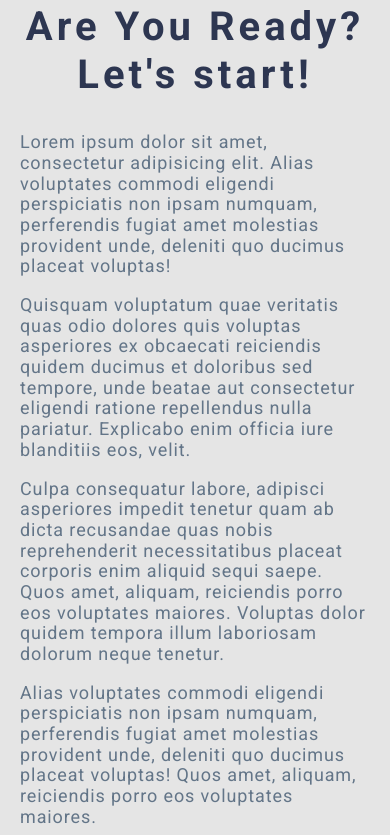
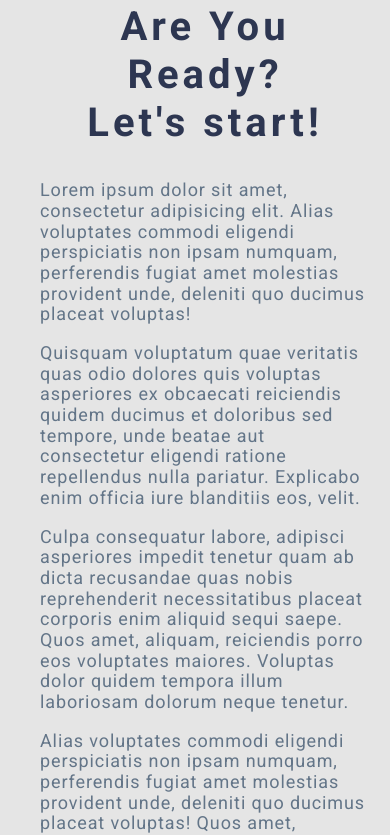
Before and after one commit to Alexand-p/grid-template, a website: page index.html in a window 390 px wide. Shown: the part 3671-4506 px from the top of the page. Drawn offline with Linux system fonts and the light colour scheme.

Commit message:
version about

```diff
--- a/assets/scss/style.scss
+++ b/assets/scss/style.scss
@@ -559,7 +559,11 @@ footer{
   color:#d66926 ;
   transition: color 0.5s;
 }
-
+@media (max-width: 1230px ){
+  .about-item{
+    margin-left: 20px;
+  }
+}
 @media (max-width: 992px ){
   .skills__container {
     grid-template-columns: repeat(3, 1fr);
@@ -573,12 +577,8 @@ footer{
     margin-right: 20px;
     margin-left: 20px;
     grid-template-columns: 1fr ;
-    grid-template-areas: "w1" "w2";
+    grid-template-areas: "w1 w2";
   }
-  .about-container__header{
-    text-align: center;
-  }
-
   .post-item{
     grid-template-columns: repeat(3, 1fr );
     grid-template-areas: "p1 p1 p2"
@@ -586,7 +586,7 @@ footer{
                          "p5 p5 p6";
   }
 }
-@media (max-width: 768px ){
+@media(max-width: 767.8px) and (min-width: 576px){
   .skills__container {
 
     grid-template-columns: repeat(2, 1fr);
@@ -598,17 +598,17 @@ footer{
                          "a8 a9";
   }
   .about-container{
-    gap: 20px;
-   margin-right: 20px;
-  margin-left: 20px;
-   grid-template-columns: 1fr ;
-  grid-template-areas: "w1" "w2";
-  }
-  .about-container__header{
-   text-align: center;
-  }
+     gap: 20px;
+     margin-right: 20px;
+     margin-left: 20px;
+     grid-template-columns: 1fr ;
+     grid-template-areas: "w1 w2";
+   }
   .about-item__img{
     text-align: center;
+  }
+  .about-item__text{
+    margin-left: 20px;
   }
   .post-item{
     grid-template-columns: repeat(2, 1fr );
@@ -618,7 +618,7 @@ footer{
   }
 
 }
-@media (max-width: 576px ){
+@media (max-width: 575.8px){
   .skill{
     padding: 20px;
   }
@@ -628,14 +628,18 @@ footer{
     grid-gap: 20px;
   }
   .about-container{
+    gap: 20px;
+    margin-right: 20px;
+    margin-left: 20px;
     grid-template-columns: 1fr ;
     grid-template-areas: "w1" "w2";
   }
   .about-container__header{
-    align-items: center;
+    text-align: center;
   }
-  //.about-item__img
-  //}
+  .about-item__img{
+    text-align: center;
+  }
   .post-item{
     grid-template-columns: 1fr;
     grid-template-areas: "p1" "p2" "p3" "p4" "p5" "p6";
--- a/index.html
+++ b/index.html
@@ -108,11 +108,11 @@
            <div class="about-item">
              <div class="about-item__titel">
                 <h2 class="about-container__header">Are You Ready?<br> Let's start!</h2>
-               <p>Lorem ipsum dolor sit amet, consectetur adipisicing elit. Alias voluptates commodi eligendi perspiciatis non ipsam numquam, perferendis fugiat amet molestias provident unde, deleniti quo ducimus placeat voluptas!</p>
-               <p>Quisquam voluptatum quae veritatis quas odio dolores quis voluptas asperiores ex obcaecati reiciendis quidem ducimus et doloribus sed tempore, unde beatae aut consectetur eligendi ratione repellendus nulla pariatur. Explicabo enim officia iure blanditiis eos, velit.</p>
-               <p>Culpa consequatur labore, adipisci asperiores impedit tenetur quam ab dicta recusandae quas nobis reprehenderit necessitatibus placeat corporis enim aliquid sequi saepe. Quos amet, aliquam, reiciendis porro eos voluptates maiores. Voluptas dolor quidem tempora illum laboriosam dolorum neque tenetur.</p>
-               <p>Alias voluptates commodi eligendi perspiciatis non ipsam numquam, perferendis fugiat amet molestias provident unde, deleniti quo ducimus placeat voluptas! Quos amet, aliquam, reiciendis porro eos voluptates maiores.</p>
-               <p>Culpa consequatur labore, adipisci asperiores impedit tenetur quam ab dicta recusandae quas nobis reprehenderit necessitatibus placeat corporis enim aliquid sequi saepe.</p>
+               <p class="about-item__text">Lorem ipsum dolor sit amet, consectetur adipisicing elit. Alias voluptates commodi eligendi perspiciatis non ipsam numquam, perferendis fugiat amet molestias provident unde, deleniti quo ducimus placeat voluptas!</p>
+               <p class="about-item__text">Quisquam voluptatum quae veritatis quas odio dolores quis voluptas asperiores ex obcaecati reiciendis quidem ducimus et doloribus sed tempore, unde beatae aut consectetur eligendi ratione repellendus nulla pariatur. Explicabo enim officia iure blanditiis eos, velit.</p>
+               <p class="about-item__text">Culpa consequatur labore, adipisci asperiores impedit tenetur quam ab dicta recusandae quas nobis reprehenderit necessitatibus placeat corporis enim aliquid sequi saepe. Quos amet, aliquam, reiciendis porro eos voluptates maiores. Voluptas dolor quidem tempora illum laboriosam dolorum neque tenetur.</p>
+               <p class="about-item__text">Alias voluptates commodi eligendi perspiciatis non ipsam numquam, perferendis fugiat amet molestias provident unde, deleniti quo ducimus placeat voluptas! Quos amet, aliquam, reiciendis porro eos voluptates maiores.</p>
+               <p class="about-item__text">Culpa consequatur labore, adipisci asperiores impedit tenetur quam ab dicta recusandae quas nobis reprehenderit necessitatibus placeat corporis enim aliquid sequi saepe.</p>
              </div>
            </div>
              <div class="about-item__img">
```
Also changed, not shown: assets/css/style.css.
